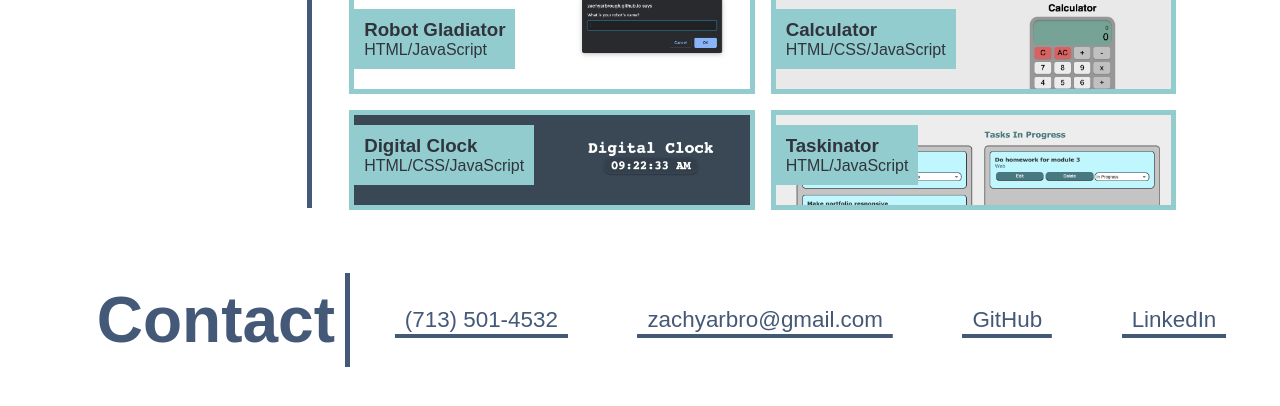
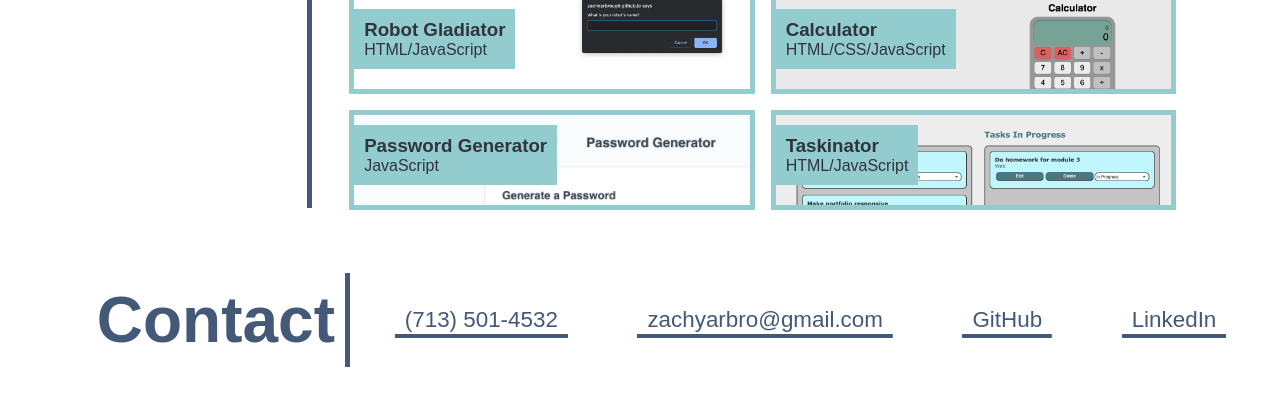
Before and after one commit to ZachYarbrough/portfolio-old, a plain HTML site: page index.html in a window 1280 px wide. Shown: the part 1282-1688 px from the top of the page. Drawn offline with Linux system fonts and the light colour scheme.

Commit message:
update project section

```diff
--- a/assets/css/style.css
+++ b/assets/css/style.css
@@ -214,8 +214,8 @@ nav a:hover {
     background-image: url("../images/calculator.jpg");
 }
 
-#digital-clock {
-    background-image: url("../images/digital-clock.jpg");
+#password-generator {
+    background-image: url("../images/password-generator.png");
 }
 
 #taskinator {
--- a/index.html
+++ b/index.html
@@ -56,10 +56,10 @@
             <p>HTML/CSS/JavaScript</p>
           </div>
         </a>
-        <a class="project" id="digital-clock" href="https://zachyarbrough.github.io/digital-clock/" target=" ">
+        <a class="project" id="password-generator" href="https://zachyarbrough.github.io/password-generator/" target=" ">
           <div>
-            <h3>Digital Clock</h3>
-            <p>HTML/CSS/JavaScript</p>
+            <h3>Password Generator</h3>
+            <p>JavaScript</p>
           </div>
         </a>
         <a class="project" id="taskinator" href="https://zachyarbrough.github.io/taskinator/" target=" ">
```
Also changed, not shown: assets/images/digital-clock.jpg (deleted), assets/images/password-generator.png (added).
